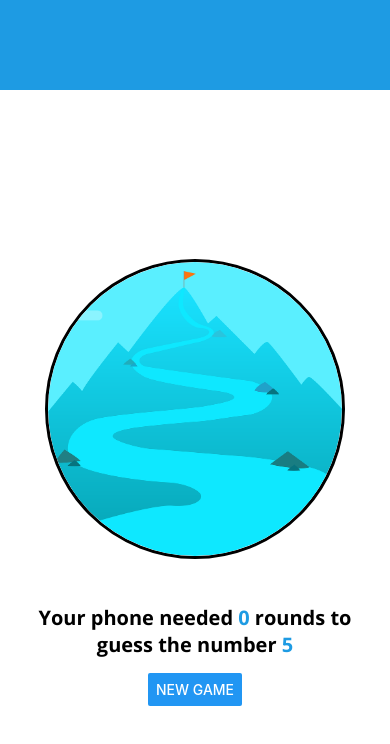
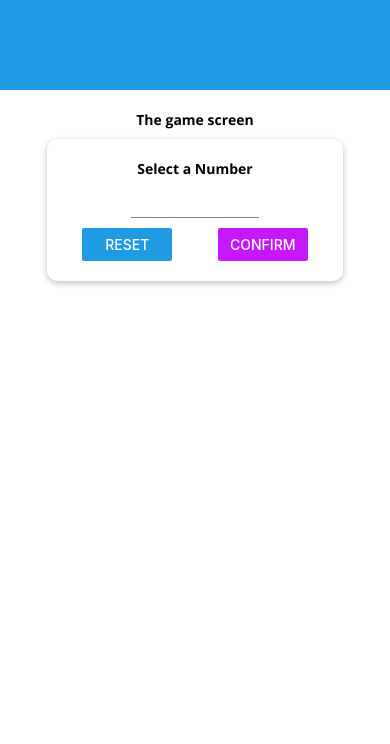
Before and after one commit to Karol-Szykula/react-native-course, a React Native app: screen / in a window 390 px wide. Shown: the top 744 px of the page. Built offline with nearby package versions, Linux system fonts and the light colour scheme.

Commit message:
Add custom button, add icons

```diff
--- a/App.tsx
+++ b/App.tsx
@@ -57,7 +57,7 @@ export default function App() {
       <GameOverScreen
         roundsNumber={guessRounds}
         userNumber={userNumber}
-        onNewGame={configureNewGameHandler}
+        onRestart={configureNewGameHandler}
       />
     );
   }
@@ -65,12 +65,7 @@ export default function App() {
   return (
     <View style={styles.screen}>
       <Header title={"Guess a Number"} />
-      {/* {content} */}
-      <GameOverScreen
-        roundsNumber={guessRounds}
-        userNumber={5}
-        onNewGame={configureNewGameHandler}
-      />
+      {content}
     </View>
   );
 }
--- /dev/null
+++ b/components/MainButton.tsx
@@ -0,0 +1,35 @@
+import React, { ReactNode } from "react";
+import { View, Text, StyleSheet, TouchableOpacity } from "react-native";
+
+import Colors from "../constants/colors";
+
+interface MainButtonProps {
+  children: string | number | ReactNode;
+  onPress: Function;
+}
+
+const MainButton = ({ children, onPress }: MainButtonProps) => {
+  return (
+    <TouchableOpacity activeOpacity={0.6} onPress={() => onPress()}>
+      <View style={styles.button}>
+        <Text style={styles.buttonText}>{children}</Text>
+      </View>
+    </TouchableOpacity>
+  );
+};
+
+const styles = StyleSheet.create({
+  button: {
+    backgroundColor: Colors.primary,
+    paddingVertical: 12,
+    paddingHorizontal: 30,
+    borderRadius: 25,
+  },
+  buttonText: {
+    color: "white",
+    fontFamily: "open-sans",
+    fontSize: 18,
+  },
+});
+
+export default MainButton;
--- a/screens/GameOverScreen.tsx
+++ b/screens/GameOverScreen.tsx
@@ -3,19 +3,19 @@ import { StyleSheet, View, Button, Image, Text } from "react-native";
 
 import BodyText from "../components/BodyText";
 import TitleText from "../components/TitleText";
-
+import MainButton from "../components/MainButton";
 import Colors from "../constants/colors";
 
 interface GameOverScreenProps {
   roundsNumber: number;
   userNumber: number;
-  onNewGame: Function;
+  onRestart: Function;
 }
 
 const GameOverScreen = ({
   roundsNumber,
   userNumber,
-  onNewGame,
+  onRestart,
 }: GameOverScreenProps) => {
   return (
     <View style={styles.screen}>
@@ -39,7 +39,7 @@ const GameOverScreen = ({
           <Text style={styles.highlight}>{userNumber}</Text>
         </BodyText>
       </View>
-      <Button title={"New Game"} onPress={() => onNewGame()}></Button>
+      <MainButton onPress={() => onRestart()}>New Game</MainButton>
     </View>
   );
 };
--- a/screens/GameScreen.tsx
+++ b/screens/GameScreen.tsx
@@ -1,8 +1,11 @@
 import React, { useState, useRef, useEffect } from "react";
-import { StyleSheet, View, Text, Button, Alert } from "react-native";
+import { StyleSheet, View, Text, Alert } from "react-native";
+import { Ionicons } from "@expo/vector-icons";
 
 import NumberContainer from "../components/NumberContainer";
 import Card from "../components/Card";
+import MainButton from "../components/MainButton";
+import TitleText from "../components/TitleText";
 
 const generateRandomBetween = (
   min: number,
@@ -66,11 +69,15 @@ const GameScreen = ({ userChoice, onGameOver }: GameScreenProps) => {
 
   return (
     <View style={styles.screen}>
-      <Text>Opponent's Guess</Text>
+      <TitleText>Opponent's Guess</TitleText>
       <NumberContainer>{currentGuess}</NumberContainer>
       <Card style={styles.buttonContainer}>
-        <Button title="Lower" onPress={() => nextGuessHandler("lower")} />
-        <Button title="Greater" onPress={() => nextGuessHandler("greater")} />
+        <MainButton onPress={() => nextGuessHandler("lower")}>
+          <Ionicons name={"md-remove"} size={24} color={"white"} />
+        </MainButton>
+        <MainButton onPress={() => nextGuessHandler("greater")}>
+          <Ionicons name={"md-add"} size={24} color={"white"} />
+        </MainButton>
       </Card>
     </View>
   );
--- a/screens/StartGameScreen.tsx
+++ b/screens/StartGameScreen.tsx
@@ -12,6 +12,7 @@ import {
 import Card from "../components/Card";
 import Input from "../components/Input";
 import NumberContainer from "../components/NumberContainer";
+import MainButton from "../components/MainButton";
 import Colors from "../constants/colors";
 import BodyText from "../components/BodyText";
 
@@ -56,12 +57,13 @@ const StartGameScreen = ({ onStartGame }: StartGameScreenProps) => {
       <Card style={styles.summaryContainer}>
         <Text>Chosen Number:</Text>
         <NumberContainer>{selectedNumber}</NumberContainer>
-        <Button
-          title={"Start Game"}
+        <MainButton
           onPress={() => {
             onStartGame(selectedNumber);
           }}
-        />
+        >
+          START GAME{" "}
+        </MainButton>
       </Card>
     );
   }
```
